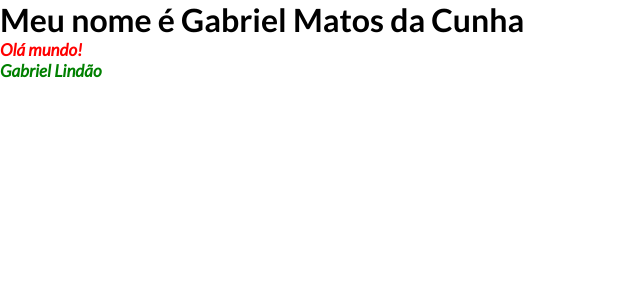
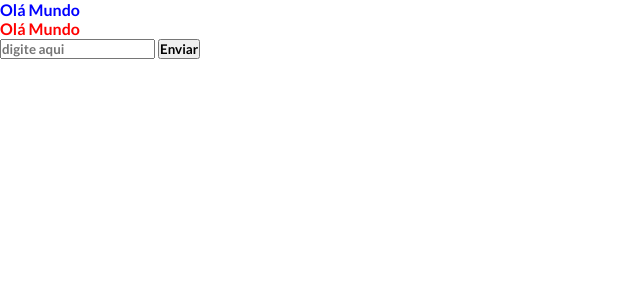
Before and after one commit to G4br1elM4t0s/Web, a PHP site: page / in a window 1280 px wide. Shown: the top 300 px of the page, without its empty margins (0-640 px from the left). Run offline with PHP 8.4, Linux system fonts and the light colour scheme; some web fonts are replaced.

Commit message:
adição de atributos personalizados no html

```diff
--- a/modulo css/css/style.css
+++ b/modulo css/css/style.css
@@ -20,3 +20,11 @@ h2{
 #id{
     color: red;
 }
+
+
+[nome=paragrafo2]{
+    color:red;
+}
+[nome=paragrafo]{
+    color:blue;
+}
--- a/modulo css/index.html
+++ b/modulo css/index.html
@@ -11,8 +11,14 @@
     <link rel="stylesheet" href="css/style.css">
 </head>
 <body>
-    <h1>Meu nome é Gabriel Matos da Cunha</h1>
-    <h2 id="id">Olá mundo! </h2>
-    <h2 class="teste">Gabriel Lindão</h2>
+    <p nome="paragrafo">Olá Mundo</p>
+    <p nome="paragrafo2">Olá Mundo</p>
+
+
+    <form action="">
+        <input type="text" placeholder="digite aqui">
+        <input type="button" value="Enviar"/>
+    </form>
+
 </body>
 </html>
```
